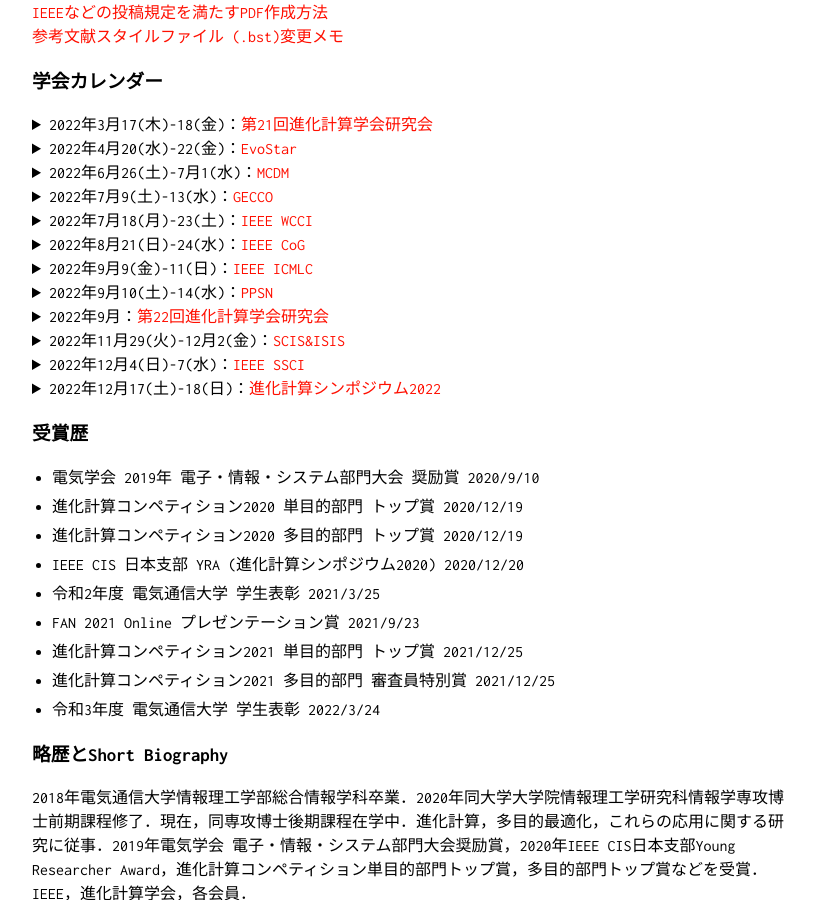
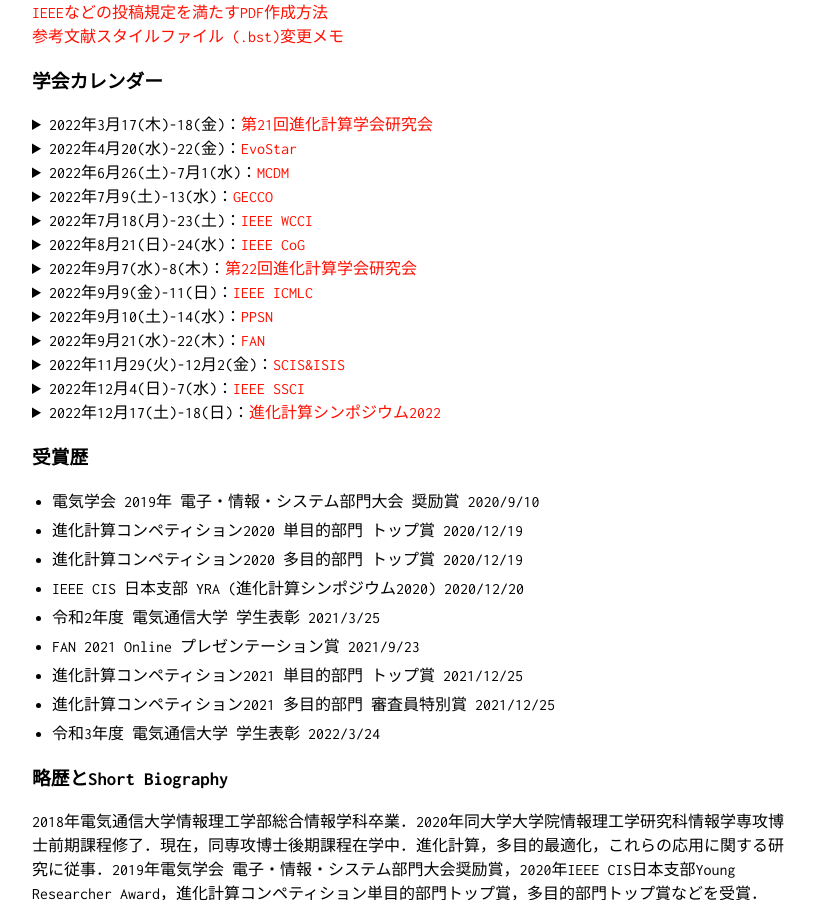
Before and after one commit to tomtkg/tomtkg.github.io, a Jekyll site: the page built from memo.md, in a window 1280 px wide and 900 px high, scrolled down 359 px. Shown: the whole window, without its empty margins (228-1043 px from the left). Built offline with Jekyll 4.4.1, drawn with Linux system fonts in a browser that asks for light colours.

Commit message:
Update memo.md

```diff
--- a/memo.md
+++ b/memo.md
@@ -28,12 +28,14 @@ title: Tom TKG's Homepage
 会場：Padua, Italy　申込〆切：　　原稿〆切：1/31(月)　採択通知：4/26(火)</details>
 <details><summary>2022年8月21(日)-24(水)：<a href="https://ieee-cog.org/2022" target="_blank">IEEE CoG</a></summary>
 会場：Beijing, China　申込〆切：　　原稿〆切：3/1(火)　採択通知：4/30(土)</details>
+<details><summary>2022年9月7(水)-8(木)：<a href="http://www.jpnsec.org/symposium202202.html" target="_blank">第22回進化計算学会研究会</a></summary>
+会場：日本, 東京　申込〆切：8/11(木)　原稿〆切：8/25(木)　採択通知：</details>
 <details><summary>2022年9月9(金)-11(日)：<a href="https://www.icmlc.com/" target="_blank">IEEE ICMLC</a></summary>
 会場：富山, 日本　申込〆切：　　原稿〆切：6/1(水)　採択通知：8/1(月)</details>
 <details><summary>2022年9月10(土)-14(水)：<a href="https://ppsn2022.cs.tu-dortmund.de" target="_blank">PPSN</a></summary>
 会場：Dortmund, Germany　申込〆切：　　原稿〆切：4/13(水)　採択通知：</details>
-<details><summary>2022年9月：<a href="http://www.jpnsec.org/symposium202202.html" target="_blank">第22回進化計算学会研究会</a></summary>
-会場：日本, オンライン　申込〆切：　　原稿〆切：　　採択通知：</details>
+<details><summary>2022年9月21(水)-22(木)：<a href="https://sites.google.com/view/fan2022" target="_blank">FAN</a></summary>
+会場：日本, 神戸　申込〆切：6/15(水)　原稿〆切：7/15(水)　採択通知：</details>
 <details><summary>2022年11月29(火)-12月2(金)：<a href="http://scis.j-soft.org/2022" target="_blank">SCIS&ISIS</a></summary>
 会場：伊勢志摩　申込〆切：　　原稿〆切：6/24(金)　採択通知：8/19(木)</details>
 <details><summary>2022年12月4(日)-7(水)：<a href="https://www.ieeessci2022.org" target="_blank">IEEE SSCI</a></summary>
```
